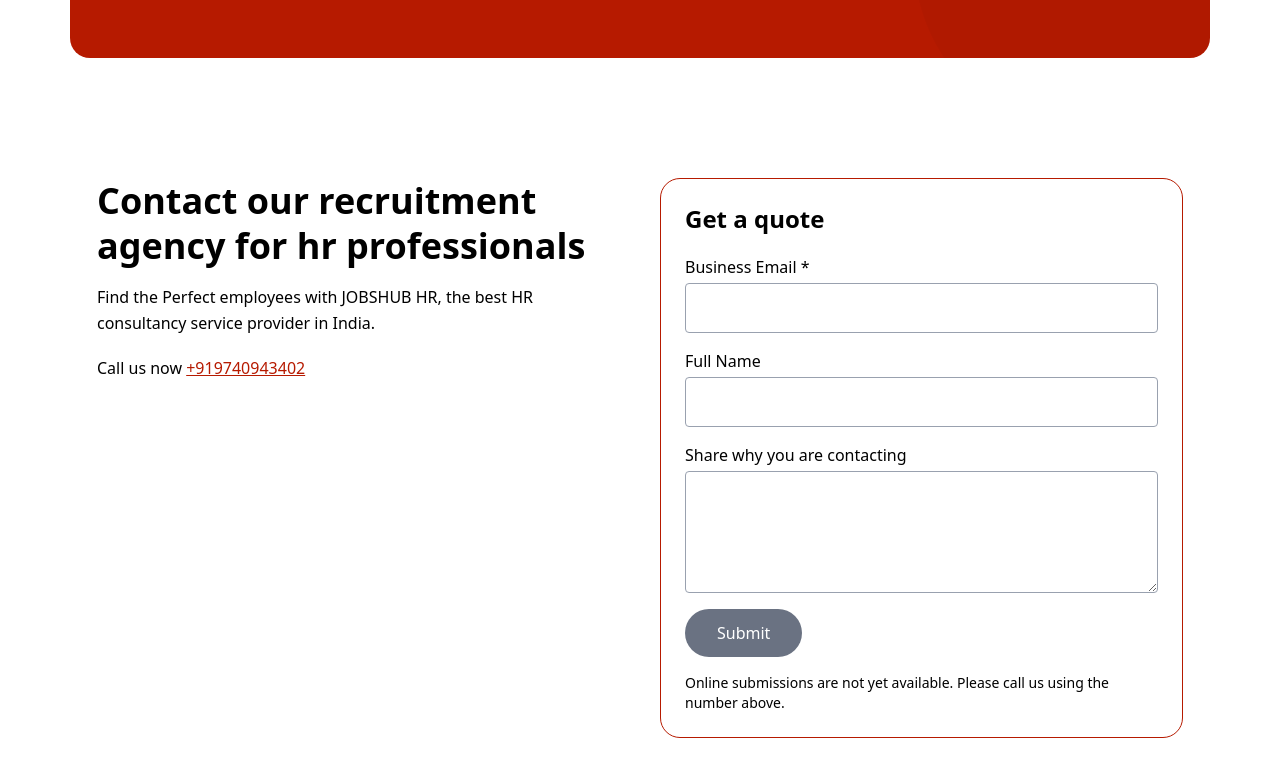
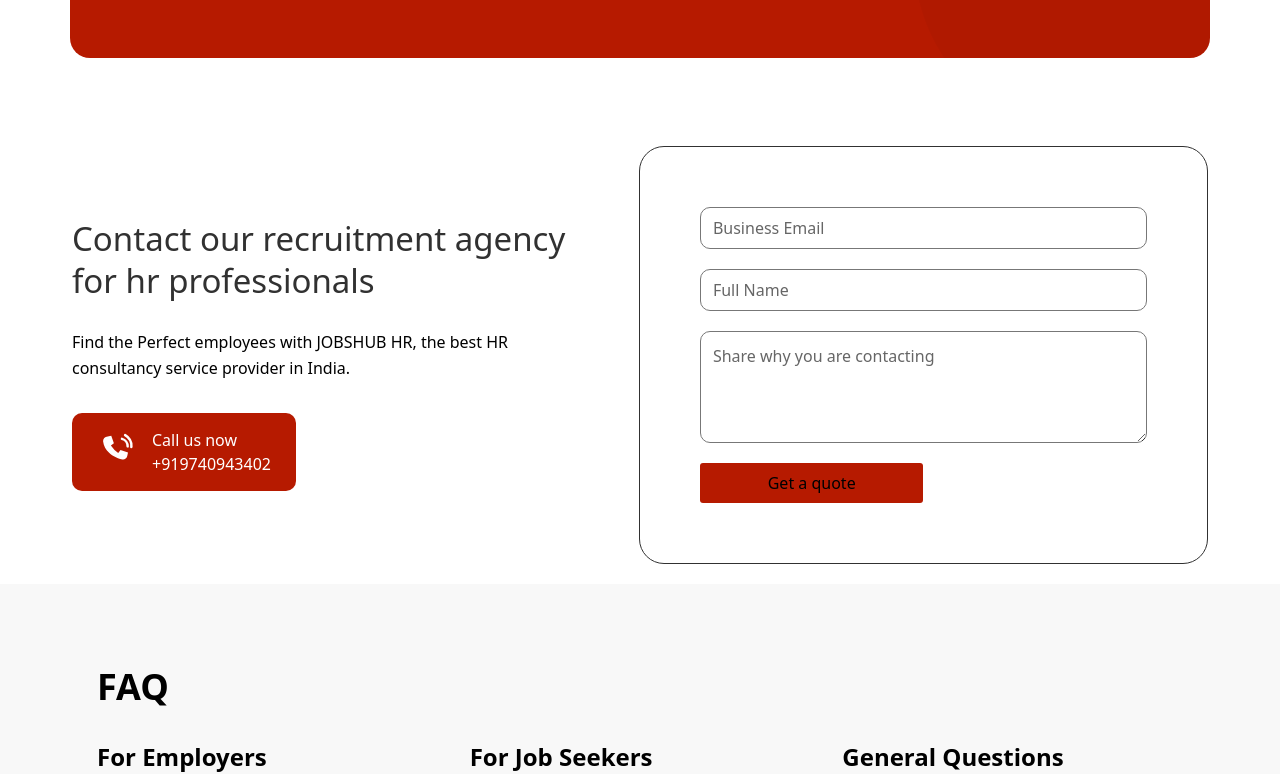
Before and after one commit to Yashwanth1228/JobsHub-HR, a Next.js app: page / in a window 1280 px wide. Shown: the part 6153-6927 px from the top of the page. Built offline with nearby package versions, Linux system fonts and the light colour scheme.

Commit message:
form UI completed

```diff
--- a/src/components/home/HomeSections.js
+++ b/src/components/home/HomeSections.js
@@ -101,7 +101,29 @@ export default function HomeSections() {
         </div>
       </section>
 
-      <section aria-labelledby="contact-heading" className="py-16 md:py-20"><div className={`${wrap} grid gap-10 md:grid-cols-2`}><div><h2 id="contact-heading" className={heading}>Contact our recruitment agency for hr professionals</h2><p className="mt-4 leading-relaxed">Find the Perfect employees with JOBSHUB HR, the best HR consultancy service provider in India.</p><p className="mt-5">Call us now <a className="text-[#b61a00] underline" href="tel:+919740943402">+919740943402</a></p></div><div className="rounded-[20px] border border-[#b61a00] p-6"><h3 className="text-2xl font-semibold">Get a quote</h3><form className="mt-5"><fieldset disabled className="grid gap-4"><label>Business Email <span aria-hidden="true">*</span><input type="email" name="email" required className="mt-1 block w-full rounded border border-gray-400 p-3" /></label><label>Full Name<input type="text" name="name" className="mt-1 block w-full rounded border border-gray-400 p-3" /></label><label>Share why you are contacting<textarea name="message" rows={4} className="mt-1 block w-full rounded border border-gray-400 p-3" /></label><button type="button" disabled className="w-fit cursor-not-allowed rounded-full bg-gray-500 px-8 py-3 text-white">Submit</button></fieldset><p className="mt-4 text-sm">Online submissions are not yet available. Please call us using the number above.</p></form></div></div></section>
+      <section aria-labelledby="contact-heading" className="py-10 md:pt-12 md:pb-5">
+        <div className="mx-auto grid max-w-[1200px] items-center gap-10 px-6 md:grid-cols-[minmax(0,1fr)_minmax(0,1.08fr)] md:gap-10 md:px-8">
+          <div className="min-w-0">
+            <h2 id="contact-heading" className="text-3xl leading-tight font-medium text-[#313131] md:text-[33px]">Contact our recruitment agency for hr professionals</h2>
+            <p className="mt-7 leading-relaxed">Find the Perfect employees with JOBSHUB HR, the best HR consultancy service provider in India.</p>
+            <a href="tel:+919740943402" className="mt-8 inline-flex items-center gap-[15px] rounded-[10px] bg-[#b61a00] px-[25px] py-[15px] text-white focus-visible:outline-2 focus-visible:outline-offset-2 focus-visible:outline-[#b61a00]">
+              <svg aria-hidden="true" viewBox="0 0 32 32" className="h-10 w-10 shrink-0" fill="none"><path fill="currentColor" d="M8.6 3.6 11.4 3l2.1 6-2.4 1.8a20 20 0 0 0 5.9 5.9l1.8-2.4 6 2.1-.6 2.8c-.4 1.8-2.1 3-3.9 2.7C12 20.5 5.5 14 4.9 7.5c-.2-1.8 1-3.5 3.7-3.9Z"/><path d="M20 5.5a6 6 0 0 1 4.5 6M22.5 2.5a10 10 0 0 1 5 9.5" stroke="currentColor" strokeWidth="2" strokeLinecap="round"/></svg>
+              <span><span className="block">Call us now</span><span className="block">+919740943402</span></span>
+            </a>
+          </div>
+          <div className="min-w-0 rounded-[25px] border border-[#313131] p-6 sm:p-10 lg:p-[60px]">
+            <div role="form" aria-label="Get a quote" aria-describedby="quote-unavailable">
+              <fieldset className="grid gap-5">
+                <label><span className="sr-only">Business Email (required)</span><input type="email" name="email" placeholder="Business Email" required className="block h-[42px] w-full rounded-[10px] border border-[#777] bg-white px-3 placeholder:text-[#666] placeholder:opacity-100" /></label>
+                <label><span className="sr-only">Full Name</span><input type="text" name="name" placeholder="Full Name" className="block h-[42px] w-full rounded-[10px] border border-[#777] bg-white px-3 placeholder:text-[#666] placeholder:opacity-100" /></label>
+                <label><span className="sr-only">Share why you are contacting</span><textarea name="message" rows={4} placeholder="Share why you are contacting" className="block h-[112px] w-full rounded-[10px] border border-[#777] bg-white p-3 placeholder:text-[#666] placeholder:opacity-100" /></label>
+                <button type="button" disabled className="h-[40px] w-full cursor-not-allowed rounded-[3px] bg-[#b61a00] px-6 text-black sm:w-1/2">Get a quote</button>
+              </fieldset>
+              <p id="quote-unavailable" className="sr-only">Online submissions are not yet available. Please call us using the number above.</p>
+            </div>
+          </div>
+        </div>
+      </section>
 
       <section aria-labelledby="faq-heading" className="bg-[#f8f8f8] py-16 md:py-20"><div className={wrap}><h2 id="faq-heading" className={heading}>FAQ</h2><div className="mt-8 grid gap-8 lg:grid-cols-3">{faqs.map(group => <div key={group.group}><h3 className="mb-4 text-2xl font-semibold">{group.group}</h3>{group.entries.map(([question, answer]) => <details key={question} className="border-b border-gray-300 bg-white"><summary className="cursor-pointer px-4 py-4 font-medium focus-visible:outline-2 focus-visible:outline-[#b61a00]">{question}</summary><p className="px-4 pb-4 leading-relaxed">{answer}</p></details>)}</div>)}</div></div></section>
     </>
```
